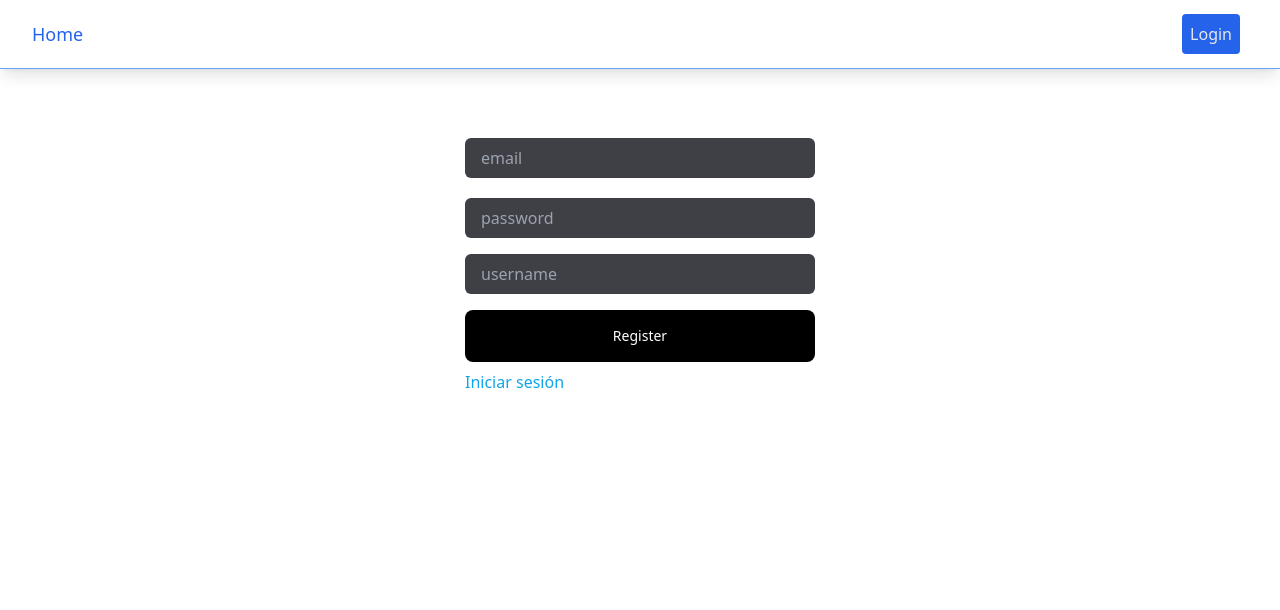
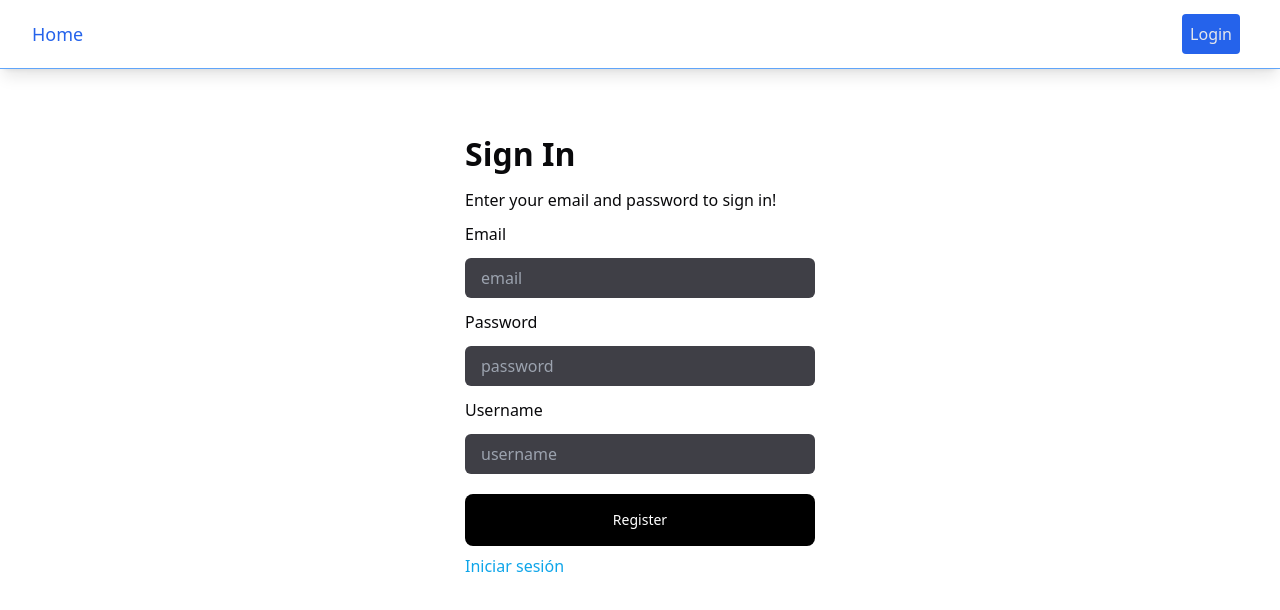
Before and after one commit to GersonCalo/PersonalMultitools, a React (Vite) app in the folder client/: page /register in a window 1280 px wide. Shown: the top 610 px of the page. Built offline with nearby package versions, Linux system fonts and the light colour scheme.

Commit message:
correct the login registe navbar html

```diff
--- a/client/src/components/Navbar.jsx
+++ b/client/src/components/Navbar.jsx
@@ -9,7 +9,7 @@ function Navbar() {
       className="w-full z-30 top-0 py-1 fixed bg-white shadow-lg border-b border-blue-400 "
     >
       <div className="w-full flex items-center justify-between mt-0 px-6 py-2">
-        <label for="menu-toggle" className="cursor-pointer md:hidden block">
+        <label htmlFor="menu-toggle" className="cursor-pointer md:hidden block">
           <svg
             className="fill-current text-blue-600"
             xmlns="http://www.w3.org/2000/svg"
--- a/client/src/pages/LoginPage.jsx
+++ b/client/src/pages/LoginPage.jsx
@@ -29,8 +29,7 @@ function LoginPage() {
               Enter your email and password to sign in!
             </p>
 
-            <div
-            >
+            <div>
               <form onSubmit={onSubmit} className="mb-4">
                 <div className="grid gap-2">
                   <div className="grid gap-1">
--- a/client/src/pages/RegisterPage.jsx
+++ b/client/src/pages/RegisterPage.jsx
@@ -28,6 +28,13 @@ function RegisterPage() {
       <div className="flex flex-col justify-center items-center bg-white h-[100vh]">
         <div className="mx-auto flex w-full flex-col justify-center px-5 pt-0 md:h-[unset] md:max-w-[50%] lg:h-[100vh] min-h-[100vh] lg:max-w-[50%] lg:px-6">
           <div className="my-auto mb-auto mt-8 flex flex-col md:mt-[70px] w-[350px] max-w-[450px] mx-auto md:max-w-[450px] lg:mt-[130px] lg:max-w-[450px]">
+            <p className="text-[32px] font-bold text-zinc-950 dark:text-white">
+              Sign In
+            </p>
+            <p className="mb-2.5 mt-2.5 font-normal text-zinc-950 dark:text-zinc-400">
+              Enter your email and password to sign in!
+            </p>
+            <div>
               <form onSubmit={onSubmit}>
                 <div className="grid gap-2">
                   <div className="grid gap-1">
@@ -39,6 +46,12 @@ function RegisterPage() {
                         {error}
                       </div>
                     ))}
+                    <p
+                      className="text-zinc-950 dark:text-white"
+                      htmlFor="email"
+                    >
+                      Email
+                    </p>
                     <input
                       type="email"
                       {...register("email", { required: true })}
@@ -48,6 +61,12 @@ function RegisterPage() {
                     {errors.email && (
                       <p className="text-red-500">email is required</p>
                     )}
+                    <p
+                      className="text-zinc-950 dark:text-white"
+                      htmlFor="email"
+                    >
+                      Password
+                    </p>
                     <input
                       type="password"
                       {...register("password", { required: true })}
@@ -57,8 +76,12 @@ function RegisterPage() {
                     {errors.password && (
                       <p className="text-red-500">password is required</p>
                     )}
-                </div>
-              </div>
+                    <p
+                      className="text-zinc-950 dark:text-white"
+                      htmlFor="email"
+                    >
+                      Username
+                    </p>
                     <input
                       type="text"
                       {...register("username", { required: true })}
@@ -75,6 +98,8 @@ function RegisterPage() {
                     >
                       Register
                     </button>
+                  </div>
+                </div>
               </form>
               <p className="text-zinc-950 mt-2 dark:text-white">
                 <Link to="/login" className="text-sky-500">
@@ -84,6 +109,7 @@ function RegisterPage() {
             </div>
           </div>
         </div>
+      </div>
     </>
   );
 }
```
Lines whose indentation alone changed are shown as unchanged.
